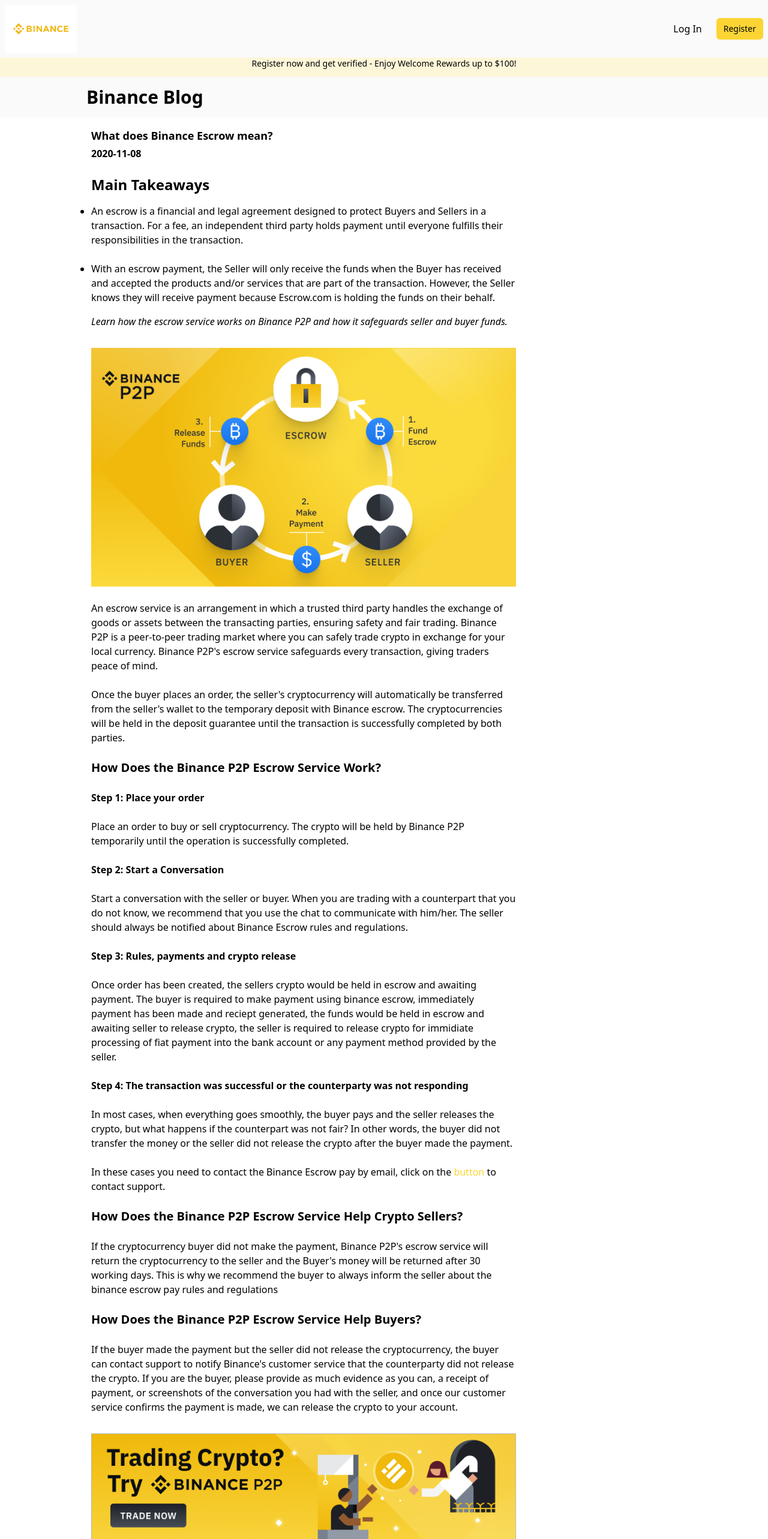
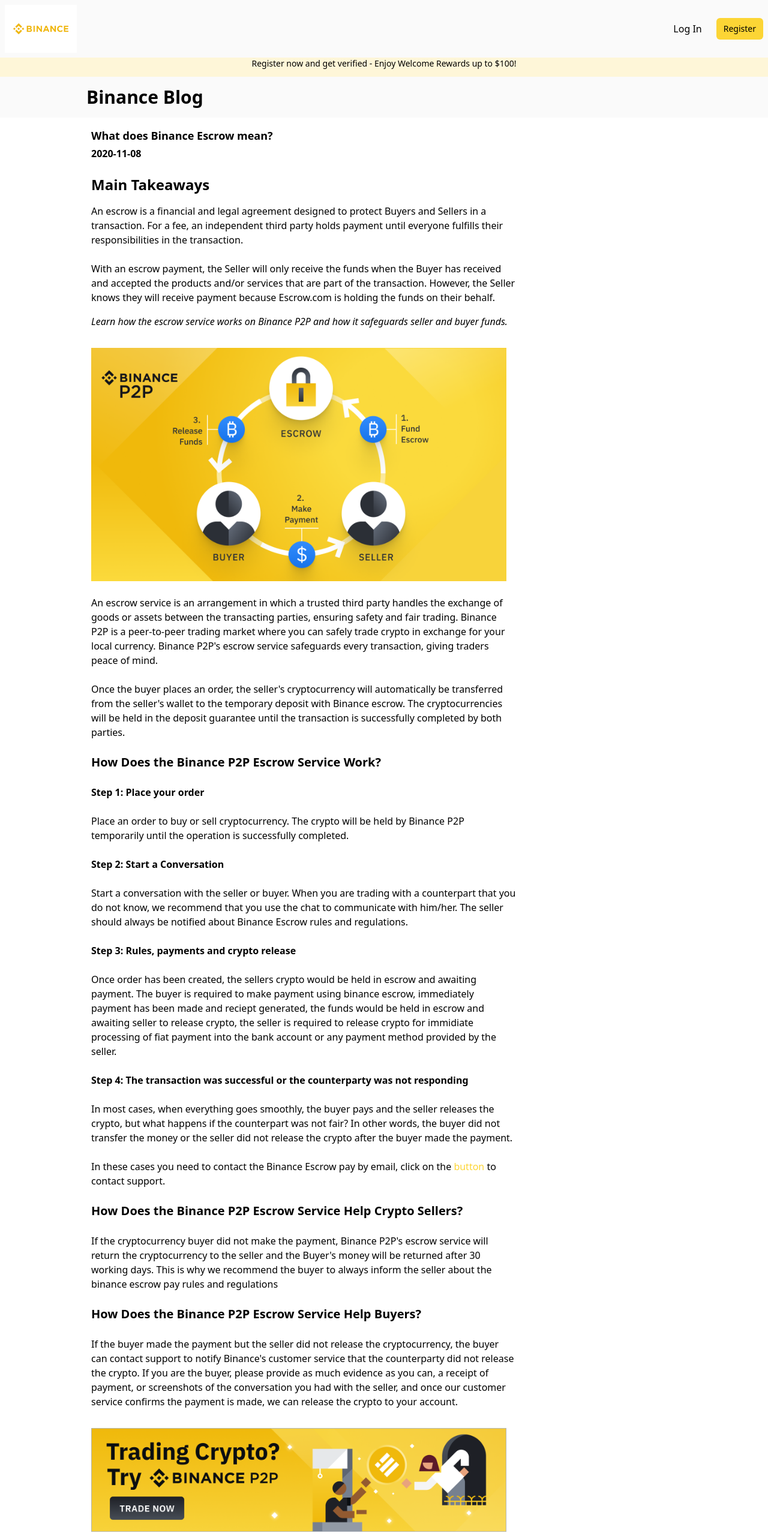
Before and after one commit to monsieur-ebi/instantpay, a Next.js app: page / in a window 1280 px wide. Shown: the top 2566 px of the page at 60% size. Built offline with nearby package versions, Linux system fonts and the light colour scheme.

Commit message:
Fixed bugs and added responsitivity

```diff
--- a/pages/index.tsx
+++ b/pages/index.tsx
@@ -24,7 +24,7 @@
               </div>
             </div>
           </nav>
-          <div className="w-[100%] h-8 bg-binanceLight">
+          <div className="w-[100%] h-10 md:h-8 bg-binanceLight">
             <p className="text-left text-sm md:text-md md:text-center">Register now and get verified - Enjoy Welcome Rewards up to $100!</p>
           </div>
           <div className="container flex flex-row">
@@ -34,7 +34,7 @@
         </div>
         <div className="flex flex-col md:flex-row md:justify-around">
         <div className="hidden text-3xl w-32 h-4 my-4 font-semibold md:flex"></div>
-          <div className="md:flex-auto md:w-72">
+          <div className="md:flex-auto w-[100%] md:w-72 overflow-hidden">
             <div className="text-lg text-left md:text-center mt-4 mb-1 font-semibold md:flex">What does Binance Escrow mean?<br/></div>
             <span className="text-md font-semibold">2020-11-08</span>
             <h1 className="text-2xl mt-6 font-semibold">Main Takeaways</h1>
@@ -47,7 +47,7 @@
 
             <i className='mb-8'>Learn how the escrow service works on Binance P2P and how it safeguards seller and buyer funds.</i>
 
-            <Image className='mt-8' src={"/images/573f3942-cd4b-4b86-9435-25c1d2395f65.png"} alt="logo" width={792} height={445.5}/>
+            <Image className='mt-8 pr-4' src={"/images/573f3942-cd4b-4b86-9435-25c1d2395f65.png"} alt="logo" width={792} height={445.5}/>
 
             <p className='mt-6'>An escrow service is an arrangement in which a trusted third party handles the exchange of goods or assets between the transacting parties, ensuring safety and fair trading. Binance P2P is a peer-to-peer trading market where you can safely trade crypto in exchange for your local currency. Binance P2P&apos;s escrow service safeguards every transaction, giving traders peace of mind.</p>
             <p className='mt-6'>Once the buyer places an order, the seller&apos;s cryptocurrency will automatically be transferred from the seller&apos;s wallet to the temporary deposit with Binance escrow. The cryptocurrencies will be held in the deposit guarantee until the transaction is successfully completed by both parties.</p>
@@ -67,7 +67,7 @@
             <h1 className="text-xl mt-6 font-semibold">How Does the Binance P2P Escrow Service Help Buyers?</h1>
             <p className='mt-6'>If the buyer made the payment but the seller did not release the cryptocurrency, the buyer can contact support to notify Binance&apos;s customer service that the counterparty did not release the crypto. If you are the buyer, please provide as much evidence as you can, a receipt of payment, or screenshots of the conversation you had with the seller, and once our customer service confirms the payment is made, we can release the crypto to your account.</p>
 
-            <Image className='mt-8' src={"/images/f5348b75-38fc-4804-8e45-85897519a96e.png"} alt="logo" width={792} height={198}/>
+            <Image className='mt-8 pr-4' src={"/images/f5348b75-38fc-4804-8e45-85897519a96e.png"} alt="logo" width={792} height={198}/>
 
             <h1 className="text-xl mt-6 font-semibold">Why Is the Escrow Service Important?</h1>
             <p className='mt-6'>The escrow service protects Binance&apos;s users from scammers. If a user tries to convince you to make a deal outside the Binance P2P platform, ignore the suggestion and open an appeal. If you make a deal outside the platform we cannot protect you. </p>
@@ -83,7 +83,7 @@
             <h1 className="text-md mt-6 font-semibold">What happens if the buyer marks the transaction as paid but the seller has not received the funds?</h1>
             <p className="mt-6">If the buyer marks the order as paid without actually making the payment, the seller can appeal and our customer support team will cancel the transaction after verifying with both the parties. Upon cancellation, the seller will receive the cryptocurrency back in the wallet.</p>
 
-            <Image className='mt-8' src={"/images/f5348b75-38fc-4804-8e45-85897519a96e.png"} alt="logo" width={792} height={198}/>
+            <Image className='mt-8 pr-4' src={"/images/f5348b75-38fc-4804-8e45-85897519a96e.png"} alt="logo" width={792} height={198}/>
 
             <h1 className="text-xl mt-6 font-semibold">Disclaimer</h1>
             <i className="mt-6">Your use of Binance P2P services and all information and other content (including that of third parties) included in or accessible from Binance P2P services is at your sole risk. Our only responsibility is to handle crypto transactions. All payments are final upon completion unless otherwise required by law. The Binance P2P platform has neither the right nor obligation to resolve any disputes arising from a completed payment. Neither the Binance P2P platform nor its merchants shall be responsible for any loss after a completed payment.</i>
```
